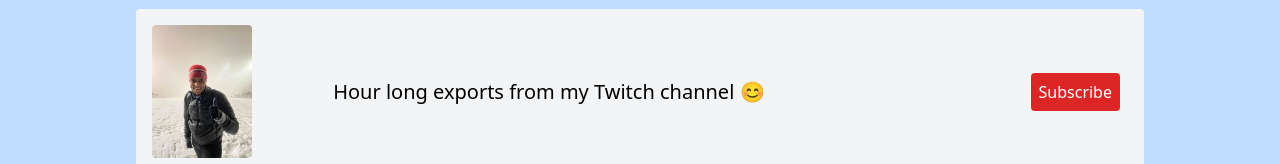
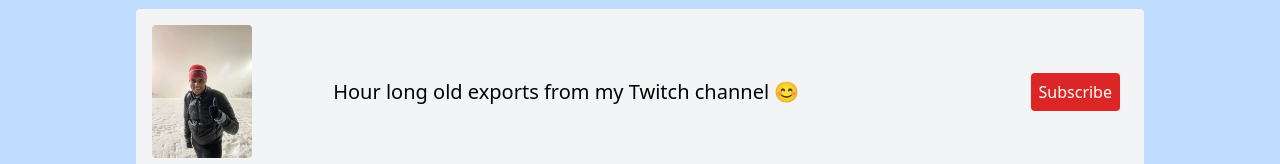
Before and after one commit to alemayhu/yt.alemayhu, a React (Create React App) app: page / in a window 1280 px wide. Shown: the part 307-471 px from the top of the page. Built offline with nearby package versions, Linux system fonts and the light colour scheme.

Commit message:
update VOD channel description

```diff
--- a/src/App.js
+++ b/src/App.js
@@ -12,7 +12,7 @@ let data = [
   {
     name: 'Alemayhu VODs',
     thumbnail: '/avatar/portrait_1.jpeg',
-    description: 'Hour long exports from my Twitch channel 😊',
+    description: 'Hour long old exports from my Twitch channel 😊',
     link: 'https://www.youtube.com/c/AlemayhuVODS'
   },
   {
```
